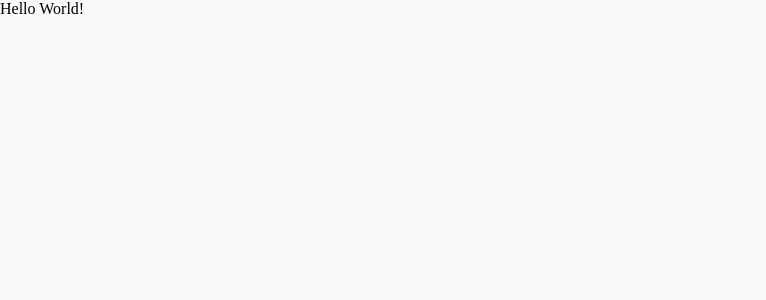
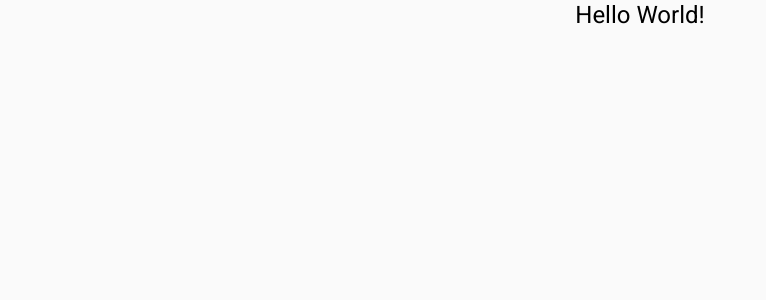
Before and after one commit to fjmillman/graphical-password-scheme-evaluation, a Next.js app: page / in a window 1280 px wide. Shown: the top 300 px of the page, without its empty margins (0-766 px from the left). Built offline with nearby package versions, Linux system fonts and the light colour scheme.

Commit message:
Add styles

```diff
--- a/package.json
+++ b/package.json
@@ -4,7 +4,8 @@
     "@material-ui/icons": "^3.0.2",
     "next": "^7.0.2",
     "react": "^16.6.3",
-    "react-dom": "^16.6.3"
+    "react-dom": "^16.6.3",
+    "react-recollect": "^3.1.1"
   },
   "scripts": {
     "build": "next build",
--- a/pages/index.js
+++ b/pages/index.js
@@ -1,9 +1,50 @@
-function IndexPage() {
+import React from 'react';
+import PropTypes from 'prop-types';
+import { withStyles } from '@material-ui/core/styles';
+import Typography from '@material-ui/core/Typography';
+
+const styles = theme => ({
+    layout: {
+        width: 'auto',
+        marginLeft: theme.spacing.unit * 3,
+        marginRight: theme.spacing.unit * 3,
+        [theme.breakpoints.up(1100 + theme.spacing.unit * 3 * 2)]: {
+            width: 1100,
+            marginLeft: 'auto',
+            marginRight: 'auto',
+        },
+    },
+    title: {
+        flex: 1,
+    },
+    markdown: {
+        padding: `${theme.spacing.unit * 3}px 0`,
+    }
+});
+
+function IndexPage(props) {
+    const { classes } = props;
+
   return (
-    <div>
-      Hello World!
-    </div>
+      <React.Fragment>
+        <div className={classes.layout}>
+            <Typography
+                component={"h2"}
+                variant={"h5"}
+                color={"inherit"}
+                align={"center"}
+                noWrap
+                className={classes.title}
+            >
+                Hello World!
+            </Typography>
+        </div>
+      </React.Fragment>
   );
 }
 
-export default IndexPage;
+IndexPage.propTypes = {
+    classes: PropTypes.object.isRequired,
+};
+
+export default withStyles(styles)(IndexPage);
```
